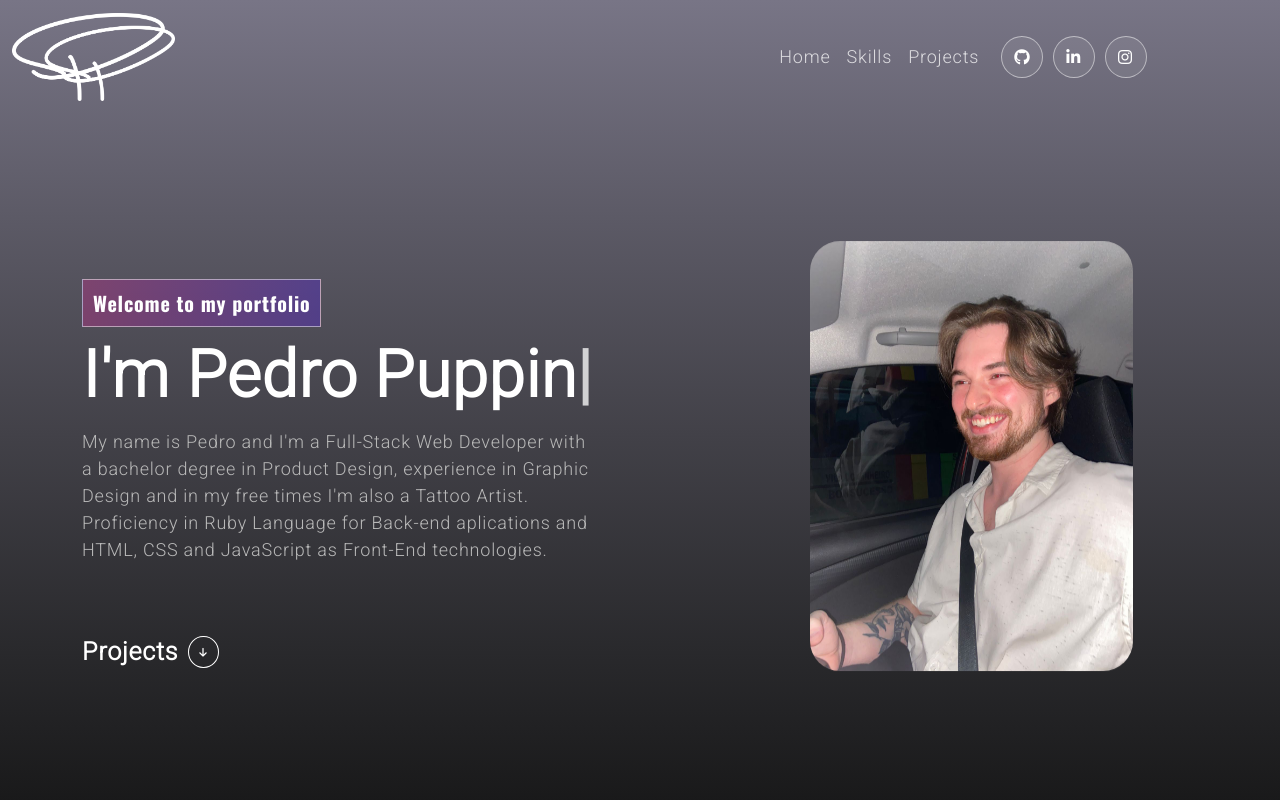
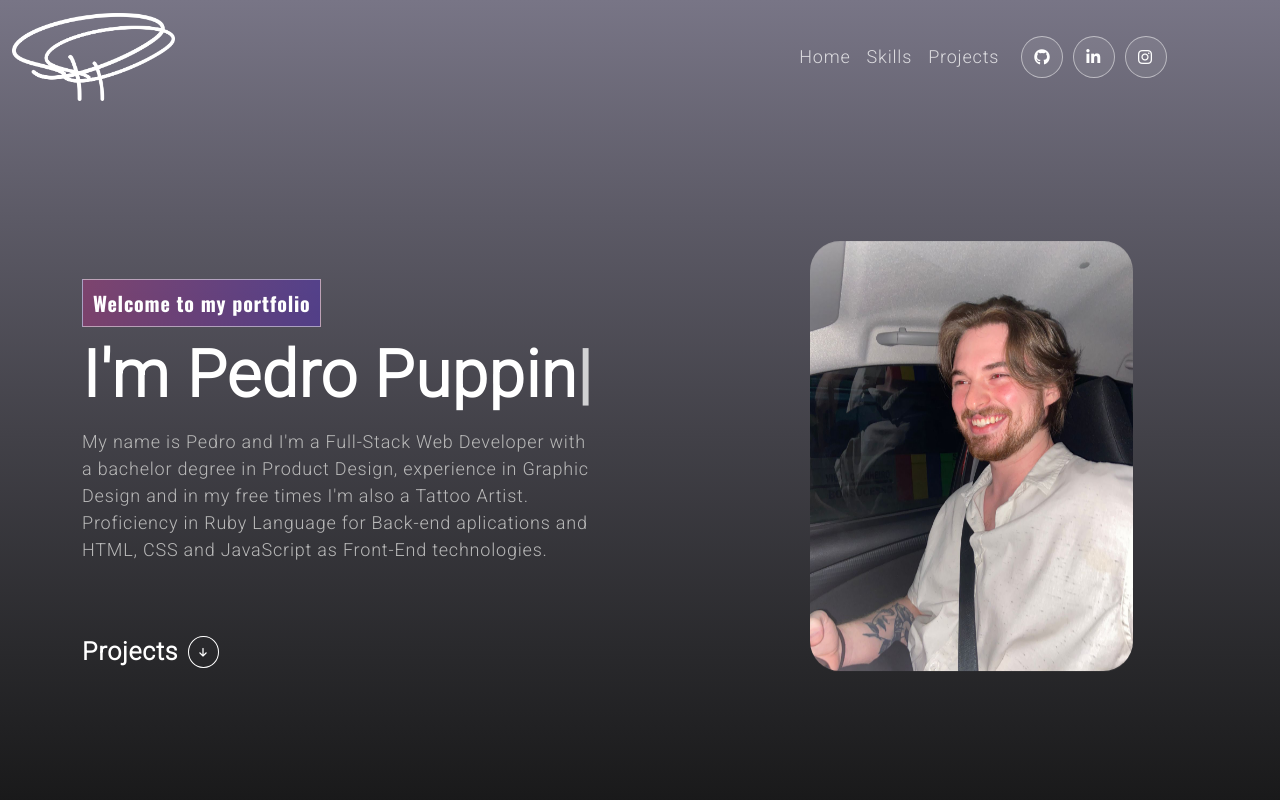
Before and after one commit to pedropuppin/profile, a website: page index.html in a window 1280 px wide. Shown: the top 800 px of the page. Drawn offline with nearby package versions, Linux system fonts and the light colour scheme.

Commit message:
responsive on laptop

```diff
--- a/assets/stylesheets/components/navbar.css
+++ b/assets/stylesheets/components/navbar.css
@@ -150,6 +150,6 @@ span.navbar-text {
   }
 
   .navbar .collapse {
-    margin-left: 580px;
+    margin-left: 600px;
   }
 }
```
